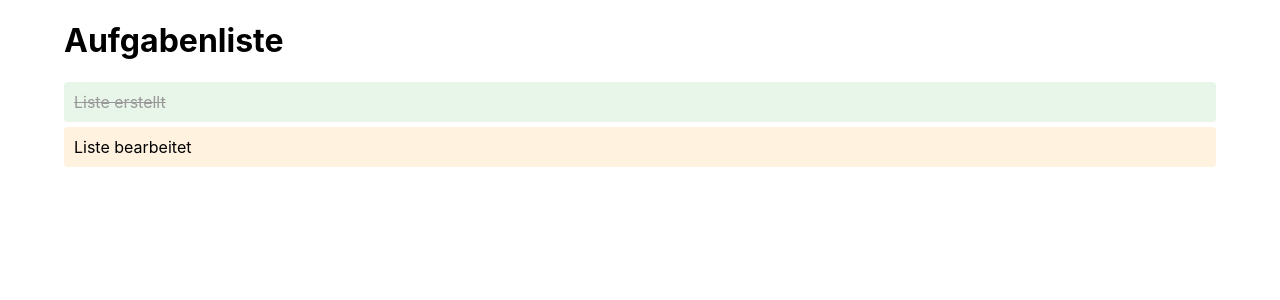
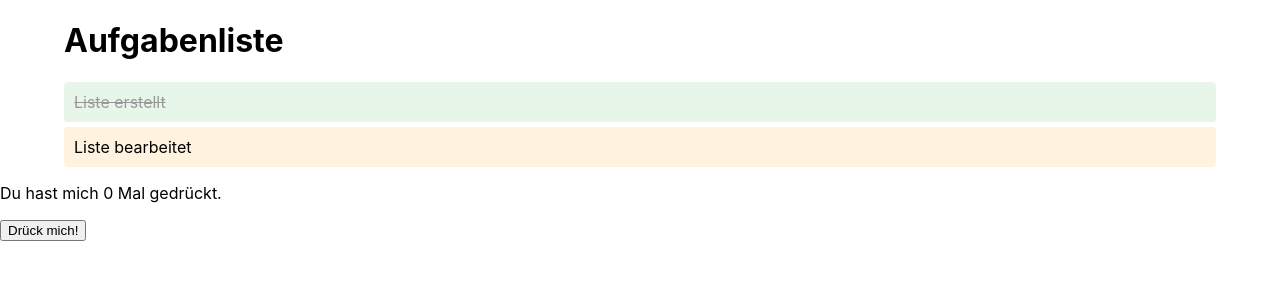
Before and after one commit to Kighlander1975/kigh-first-react-app, a React (Create React App) app: page / in a window 1280 px wide. Shown: the top 300 px of the page. Built offline with nearby package versions, Linux system fonts and the light colour scheme.

Commit message:
First "hook" example

```diff
--- a/src/index.js
+++ b/src/index.js
@@ -1,10 +1,23 @@
 // index.js
-import React from "react";
+import React, { useState } from "react";
 import ReactDOM from "react-dom/client";
 import "./index.css";
 import { TaskList } from "./App/TaskList";
 
 const root = ReactDOM.createRoot(document.getElementById("root"));
+
+function Example() {
+
+  const [count, setCount] = useState(0);
+  return (
+    <div>
+      <p>Du hast mich {count} Mal gedrückt.</p>
+      <button onClick={() => setCount(count + 1)}>
+        Drück mich!
+      </button>
+    </div>
+  );
+}
 
 root.render(
     <React.StrictMode>
@@ -13,5 +26,6 @@
             <TaskList done={true} aufgabe="Liste erstellt" />
             <TaskList aufgabe="Liste bearbeitet" />
         </div>
+        <Example />
     </React.StrictMode>
 );
```
